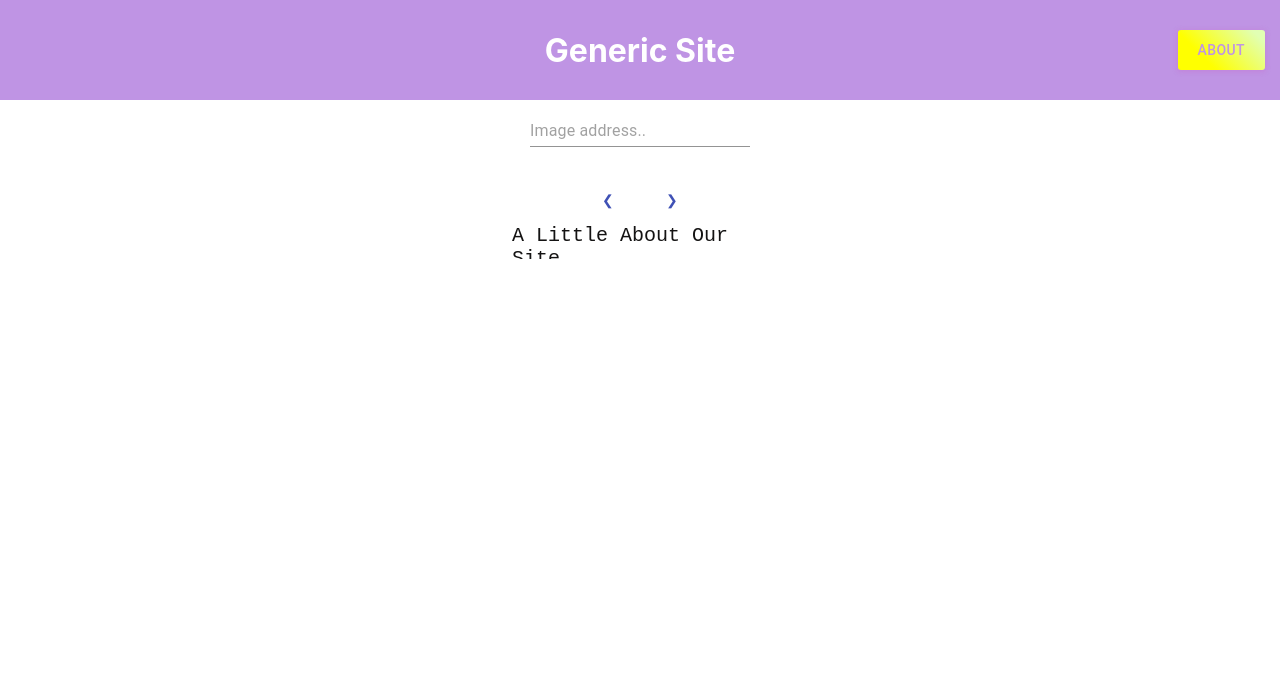
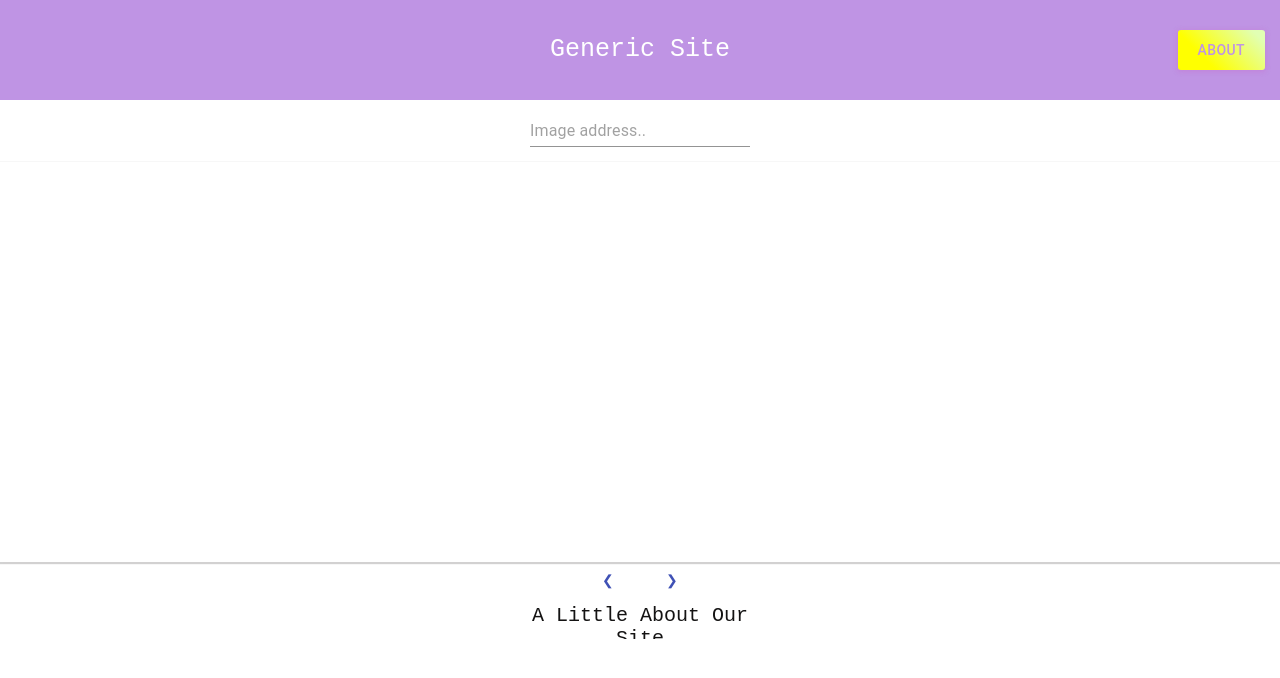
Before and after one commit to SanchezEL/generic-site, a React (Create React App) app: page / in a window 1280 px wide. Shown: the top 678 px of the page. Built offline with nearby package versions, Linux system fonts and the light colour scheme.

Commit message:
styled Nav and Images

```diff
--- a/src/App.css
+++ b/src/App.css
@@ -50,9 +50,25 @@
 }
 .titleNav{
   width: 30%;
-  /* border: 1px solid green; */
+  /* border: 1px solid blue; */
   display: flex;
   justify-content: center;
+}
+.titleNav textarea{
+  height: 40px;
+  font-size: 20px;
+  padding: 5px;
+  resize: none;
+  background-color: #BF94E4;
+  color: white;
+  border: none;
+  text-align: center;
+  font-size: 25px;
+}
+.titleNav textarea:focus{
+  outline: none;
+  border: none;
+  box-shadow: .5px .5px 1px 1px rgba(128, 128, 128, 0.338)
 }
 .aboutButtonNav{
   width: 30%;
@@ -70,6 +86,8 @@
 }
 .slideshow-container{
   width: 100%;
+  height: 400px;
+  box-shadow: 1px 1px 1px 1px rgba(48, 45, 45, 0.215);
   /* max-width: 1000px; */
   position: relative;
   /* margin: auto; */
@@ -125,7 +143,7 @@
   resize: none;
   color: rgb(20, 19, 19);
   border: none;
-
+  text-align: center;
 }
 .aboutTheSiteTitle textarea:focus{
   outline: none;
--- a/src/components/Nav.js
+++ b/src/components/Nav.js
@@ -20,7 +20,7 @@
     <div className='nav'>
       <div className ='spacerNav'></div>
       <div className='titleNav'>
-        <h1>Generic Site</h1>
+        <textarea>Generic Site</textarea>
       </div>
       <div className='aboutButtonNav'>
         <Button className={classes.navButton}>About</Button>
```
